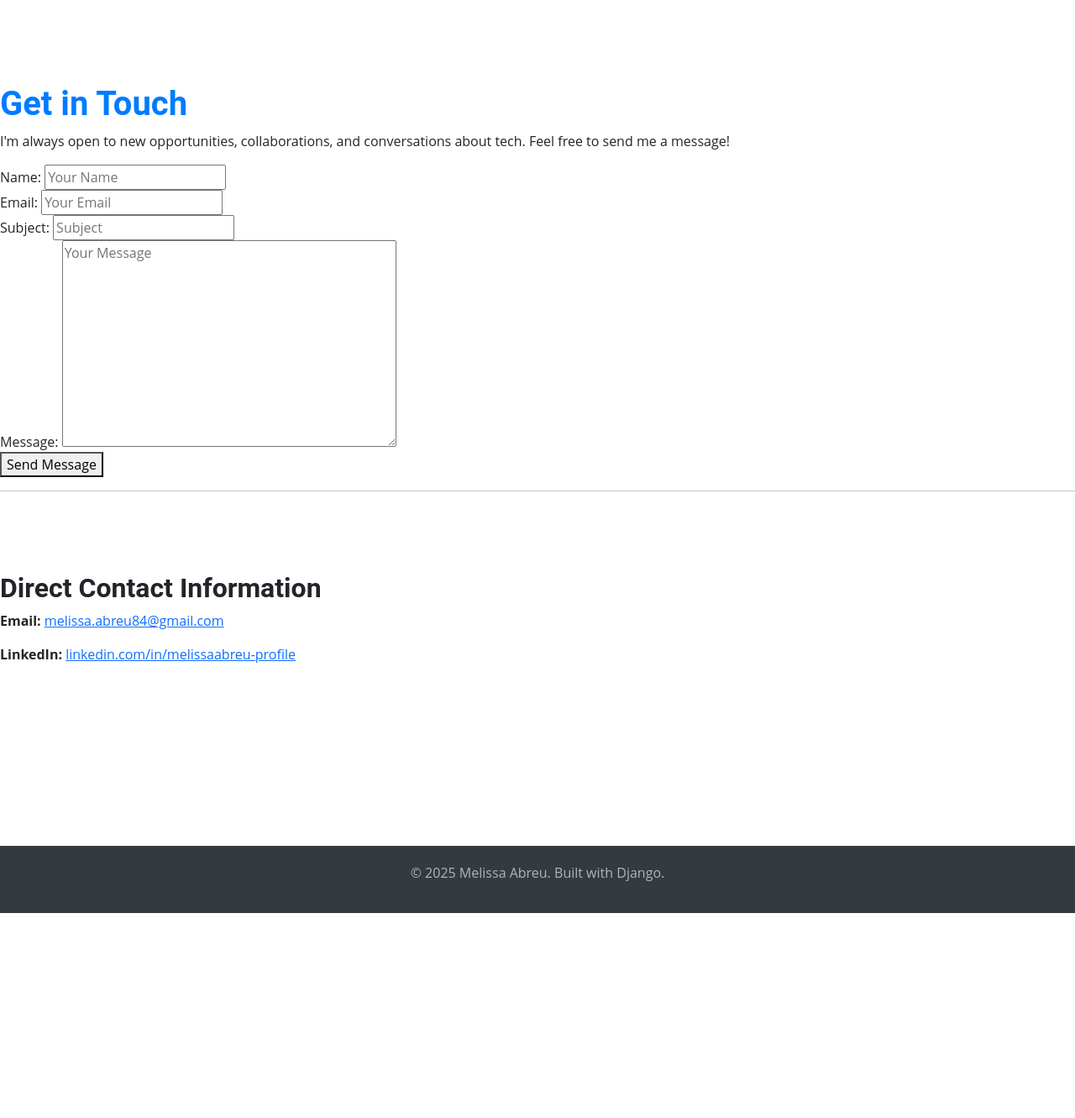
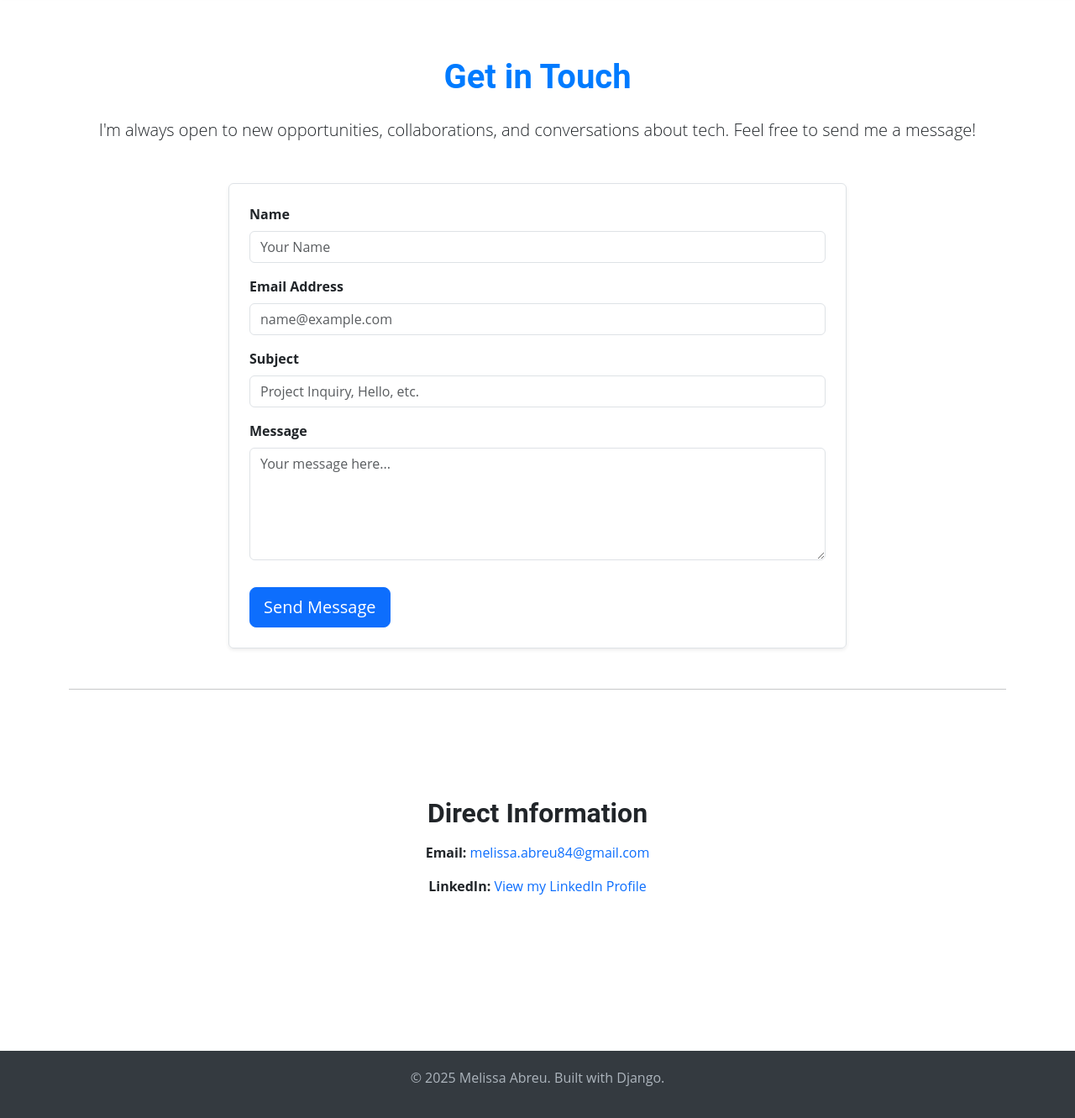
Before and after one commit to Mkac0/mabreu_portfolio, a Django app: page /contact/ in a window 1280 px wide. Shown: the part 67-1398 px from the top of the page at 84% size. Before the commit the page ends 1154 px from the top, so only its background shows below. Run offline with Django 4.2, Linux system fonts and the light colour scheme.

Commit message:
contact page layour complete

```diff
--- a/my_app/templates/portfolio/contact.html
+++ b/my_app/templates/portfolio/contact.html
@@ -4,52 +4,56 @@
 {% block title %}Contact Me - Melissa Abreu{% endblock title %}
 
 {% block content %}
-    <section id="contact-page">
-        <h1>Get in Touch</h1>
-        <p>I'm always open to new opportunities, collaborations, and conversations about tech. Feel free to send me a message!</p>
-        {% if error_message %}
-            <p class="error-message">{{ error_message }}</p>
-        {% endif %}
-        <form method="POST" action="{% url 'contact' %}" class="contact-form">
+    <section id="contact-page" class="py-5">
+        <div class="container">
+            <h1 class="text-center mb-4">Get in Touch</h1>
+            <p class="lead text-center mb-5">I'm always open to new opportunities, collaborations, and conversations about tech. Feel free to send me a message!</p>
+            <div class="row justify-content-center">
+                <div class="col-lg-8">
+                    <form method="POST" action="{% url 'contact' %}" class="p-4 border rounded shadow-sm">
                         {% csrf_token %}
                         {% if form.non_field_errors %}
-                <div class="error-list">
-                    {% for error in form.non_field_errors %}
-                        <p>{{ error }}</p>
-                    {% endfor %}
+                            <div class="alert alert-danger mb-3">
+                                {% for error in form.non_field_errors %}{{ error }}{% endfor %}
                             </div>
                         {% endif %}
-            <div class="form-field">
-                {{ form.name.label_tag }}
-                {{ form.name }}
-                {% for error in form.name.errors %}<p class="field-error">{{ error }}</p>{% endfor %}
+                        <div class="mb-3">
+                            <label for="{{ form.name.id_for_label }}" class="form-label fw-bold">Name</label>
+                            {{ form.name.errors }}
+                            <input type="text" name="{{ form.name.html_name }}" id="{{ form.name.id_for_label }}"
+                                class="form-control" placeholder="Your Name" required>
                         </div>
-            <div class="form-field">
-                {{ form.email.label_tag }}
-                {{ form.email }}
-                {% for error in form.email.errors %}<p class="field-error">{{ error }}</p>{% endfor %}
+                        <div class="mb-3">
+                            <label for="{{ form.email.id_for_label }}" class="form-label fw-bold">Email Address</label>
+                            {{ form.email.errors }}
+                            <input type="email" name="{{ form.email.html_name }}" id="{{ form.email.id_for_label }}"
+                                class="form-control" placeholder="name@example.com" required>
                         </div>
-            <div class="form-field">
-                {{ form.subject.label_tag }}
-                {{ form.subject }}
-                {% for error in form.subject.errors %}<p class="field-error">{{ error }}</p>{% endfor %}
+                        <div class="mb-3">
+                            <label for="{{ form.subject.id_for_label }}" class="form-label fw-bold">Subject</label>
+                            {{ form.subject.errors }}
+                            <input type="text" name="{{ form.subject.html_name }}" id="{{ form.subject.id_for_label }}"
+                                class="form-control" placeholder="Project Inquiry, Hello, etc." required>
                         </div>
-            <div class="form-field">
-                {{ form.message.label_tag }}
-                {{ form.message }}
-                {% for error in form.message.errors %}<p class="field-error">{{ error }}</p>{% endfor %}
+                        <div class="mb-3">
+                            <label for="{{ form.message.id_for_label }}" class="form-label fw-bold">Message</label>
+                            {{ form.message.errors }}
+                            <textarea name="{{ form.message.html_name }}" id="{{ form.message.id_for_label }}"
+                                class="form-control" rows="5" placeholder="Your message here..." required></textarea>
+                        </div>
+                        <button type="submit" class="btn btn-primary btn-lg mt-3">Send Message</button>
+                    </form>
+                </div>
             </div>
 
-            <button type="submit" class="button submit-button">Send Message</button>
-        </form>
+            <hr class="my-5">
 
-        <hr>
-
-        <section id="direct-contact">
-            <h2>Direct Contact Information</h2>
-            <p><strong>Email:</strong> <a href="mailto:melissa.abreu84@gmail.com">melissa.abreu84@gmail.com</a></p>
-            <p><strong>LinkedIn:</strong> <a href="https://www.linkedin.com/in/melissaabreu-profile" target="_blank">linkedin.com/in/melissaabreu-profile</a></p>
+            <section id="direct-contact" class="text-center">
+                <h2 class="mb-3">Direct Information</h2>
+                <p><strong>Email:</strong> <a href="mailto:melissa.abreu84@gmail.com" class="text-decoration-none">melissa.abreu84@gmail.com</a></p>
+                <p><strong>LinkedIn:</strong> <a href="[Your LinkedIn URL]" target="_blank" class="text-decoration-none">View my LinkedIn Profile</a></p>
+            </section>
+        </div>
     </section>
 
-    </section>
 {% endblock content %}
--- a/my_app/urls.py
+++ b/my_app/urls.py
@@ -1,6 +1,3 @@
-from django.urls import path
-from . import views
-
 from django.urls import path
 from . import views
 
--- a/my_app/views.py
+++ b/my_app/views.py
@@ -86,6 +86,7 @@ def contact(request):
                     ['melissa.abreu84@gmail.com'],
                     fail_silently=False,
                 )
+                messages.success(request, 'Thank you! Your message has been sent successfully.')
                 return redirect('home')
 
             except Exception as e:
--- a/portfolio/urls.py
+++ b/portfolio/urls.py
@@ -16,8 +16,13 @@ Including another URLconf
 """
 from django.contrib import admin
 from django.urls import path, include
+from django.conf import settings
+from django.conf.urls.static import static
 
 urlpatterns = [
     path('admin/', admin.site.urls),
     path('', include('my_app.urls')),
 ]
+
+if settings.DEBUG:
+    urlpatterns += static(settings.MEDIA_URL, document_root=settings.MEDIA_ROOT)
```
Also changed, not shown: portfolio/settings.py (+24 -3 lines), requirements.txt (+19 -0 lines), 2 other files. Lines whose indentation alone changed are shown as unchanged.
